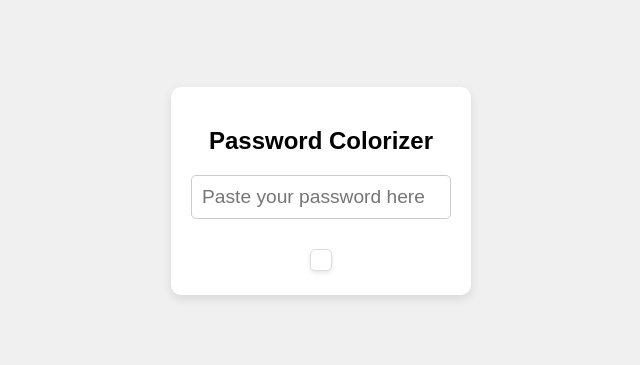
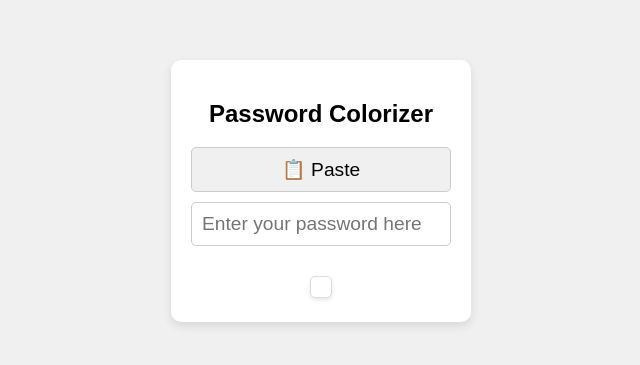
Before and after one commit to chriss2142/password-colorizer, a plain HTML site: page index.html in a window 1280 px wide. Shown: the part 209-574 px from the top of the page, without its empty margins (319-959 px from the left). Drawn offline with Linux system fonts and the light colour scheme.

Commit message:
Added paste button

```diff
--- a/index.html
+++ b/index.html
@@ -31,17 +31,7 @@
             border-radius: 10px;
             box-shadow: 0 4px 10px rgba(0, 0, 0, 0.1);
             width: 300px;
-            box-sizing: border-box; /* Ensure padding and border are included in the width */
-        }
-
-        #password {
-            width: 100%; /* Ensure input takes full width of the container */
-            font-size: 1.2em;
-            padding: 10px;
-            margin-bottom: 20px;
-            border: 1px solid #ccc;
-            border-radius: 5px;
-            box-sizing: border-box; /* Prevent padding from pushing content out */
+            box-sizing: border-box;
         }
 
         #output {
@@ -73,12 +63,43 @@
             color: #9400D3;
         }
 
+        #pasteButton {
+            width: 100%;
+            padding: 10px;
+            font-size: 1.2em;
+            background-color: #f0f0f0;
+            border: 1px solid #ccc;
+            border-radius: 5px;
+            cursor: pointer;
+            transition: background-color 0.3s;
+            margin-bottom: 10px;
+        }
+
+        #pasteButton:hover {
+            background-color: #e0e0e0;
+        }
+
+        .input-container {
+            width: 100%;
+            margin-bottom: 20px;
+        }
+
+        #password {
+            width: 100%;
+            font-size: 1.2em;
+            padding: 10px;
+            border: 1px solid #ccc;
+            border-radius: 5px;
+            box-sizing: border-box;
+        }
     </style>
-</head>
-<body>
+</head><body>
     <div id="app">
         <h2>Password Colorizer</h2>
-        <input type="text" id="password" placeholder="Paste your password here" oninput="colorizePassword()">
+        <button id="pasteButton">📋 Paste</button>
+        <div class="input-container">
+            <input type="text" id="password" placeholder="Enter your password here" oninput="colorizePassword()">
+        </div>
         <div id="output"></div>
     </div>
 
@@ -103,6 +124,16 @@
                 output.appendChild(span);
             }
         }
+
+        document.getElementById('pasteButton').addEventListener('click', async () => {
+            try {
+                const text = await navigator.clipboard.readText();
+                document.getElementById('password').value = text;
+                colorizePassword();
+            } catch (err) {
+                console.error('Failed to read clipboard contents: ', err);
+            }
+        });
     </script>
 </body>
 </html>
```
